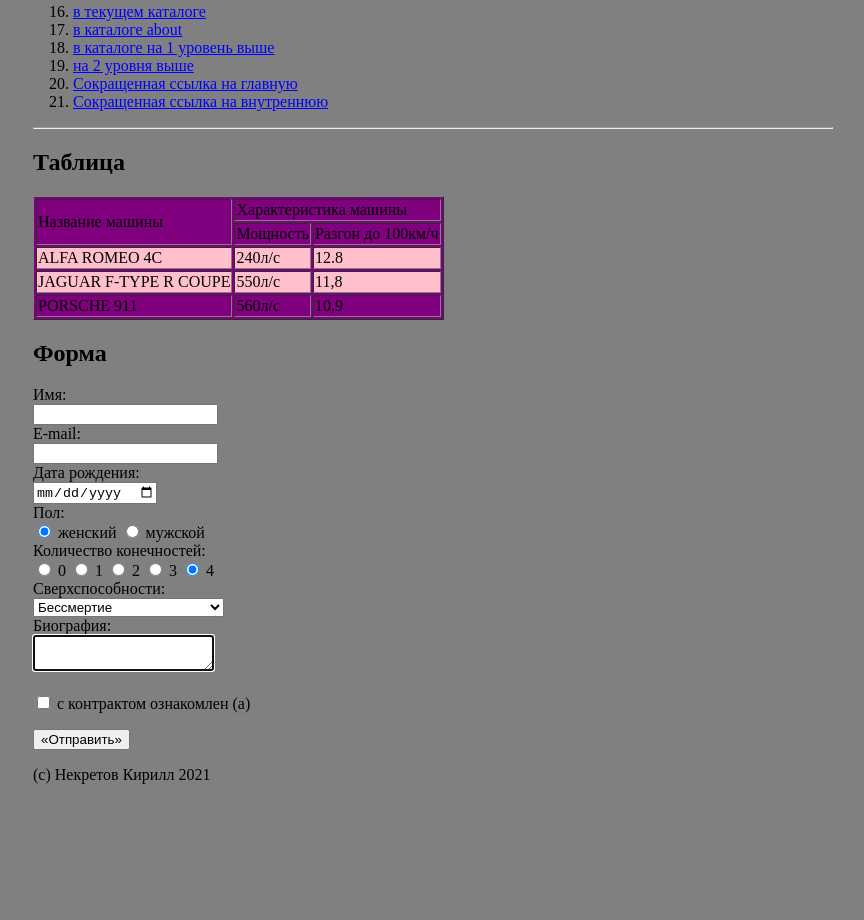
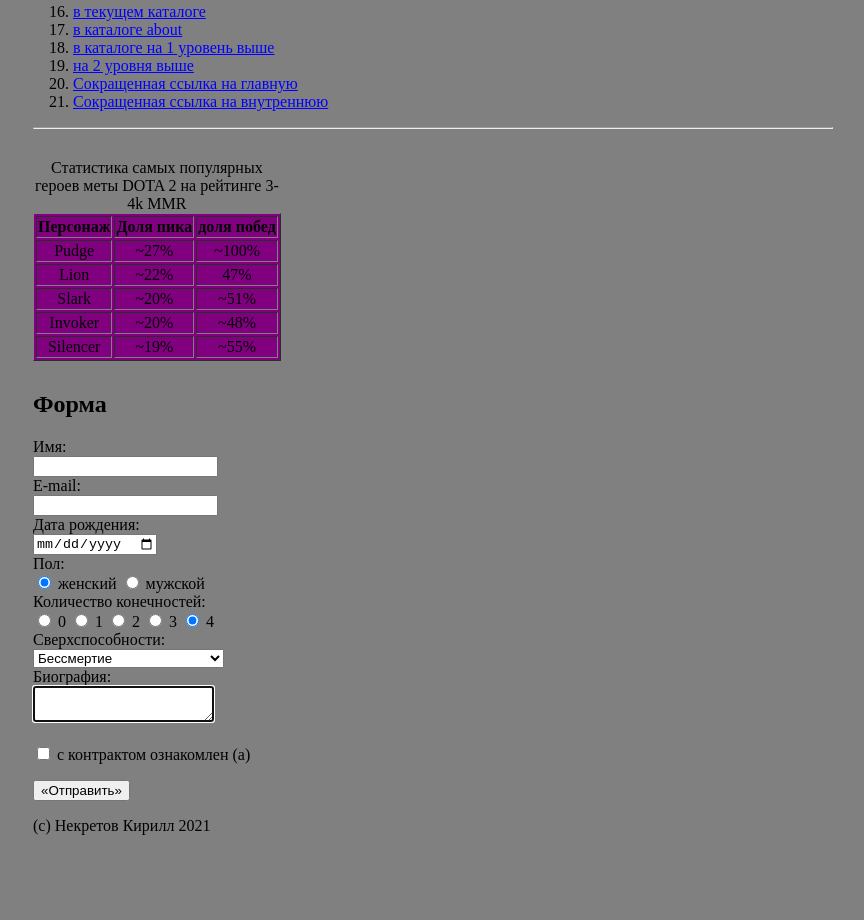
Before and after one commit to ViRa3208/web-2, a plain HTML site: page index.html in a window 1280 px wide. Shown: the part 1304-2224 px from the top of the page, without its empty margins (295-1159 px from the left). Before the commit the page ends 2178 px from the top, so only its background shows below. Drawn offline with Linux system fonts and the light colour scheme.

Commit message:
Update index.html

```diff
--- a/index.html
+++ b/index.html
@@ -67,45 +67,45 @@
 		<hr>
 		</div>
 
-		<div style="max-width:800px; margin: 0 auto; ">
-		<h2 id="tab">Таблица</h2>
-	 <table border="1" >
+<div style="max-width:800px; margin: 0 auto; margin-top:20px; padding:10px;">
+<table border="1" id="tab">
+  <caption>Статистика самых популярных героев меты DOTA 2 на рейтинге 3-4k MMR</caption>
+<thead>
 <tr>
-                        <td rowspan="2">Название машины</td>
-                        <td colspan="3">Характеристика машины</td>
+ <th align="center">Персонаж</th>
+  <th align="center">Доля пика</th>
+  <th align="center">доля побед</th>
+  </tr>
+</thead>
+<tbody>
+  <tr class="colorr">
+    <td align="center">Pudge</td>
+    <td align="center">~27%</td>
+    <td align="center">~100%</td>
   </tr>
   <tr>
-                        <td >Мощность</td>
-                        <td>Разгон до 100км/ч</td>
+    <td align="center">Lion</td>
+    <td align="center">~22%</td>
+    <td align="center">47%</td>
   </tr>
-                    <tr style="background-color: pink; color:black; >
-                        <td >Subaru WRX STI</td>
-                        <td >300л/с</td>
-                        <td >13.1</td>
-                    </tr>
-                    <tr style="background-color: blue; color:black;>
-                        <td>ALFA ROMEO 4C</td>
-                        <td>240л/с</td>
-                        <td>12.8</td>
-                    </tr>
-                    <tr style="background-color: pink; color:black; >
-                        <td>BMW M4</td>
-                        <td>431л/с</td>
-                        <td>12.2</td>
-                    </tr>
-                    <tr style="background-color: blue; color:black;>
-                        <td>JAGUAR F-TYPE R COUPE</td>
-                        <td>550л/с</td>
-                        <td>11,8</td>
+  <tr class="colorr">
+    <td align="center">Slark</td>
+    <td align="center">~20%</td>
+    <td align="center">~51%</td>
   </tr>
   <tr>
-                        <td>PORSCHE 911</td>
-                        <td>560л/с</td>
-                        <td>10,9</td>
+    <td align="center">Invoker</td>
+    <td align="center">~20%</td>
+    <td align="center">~48%</td>
   </tr>
+  <tr class="colorr">
+    <td align="center">Silencer</td>
+    <td align="center">~19%</td>
+    <td align="center">~55%</td>
+  </tr>
+</tbody>
 </table>
 </div>
-
 
 		<div style="max-width:800px; margin: 0 auto;">
 		<h2 id="form">Форма</h2>
```
Lines whose indentation alone changed are shown as unchanged.
